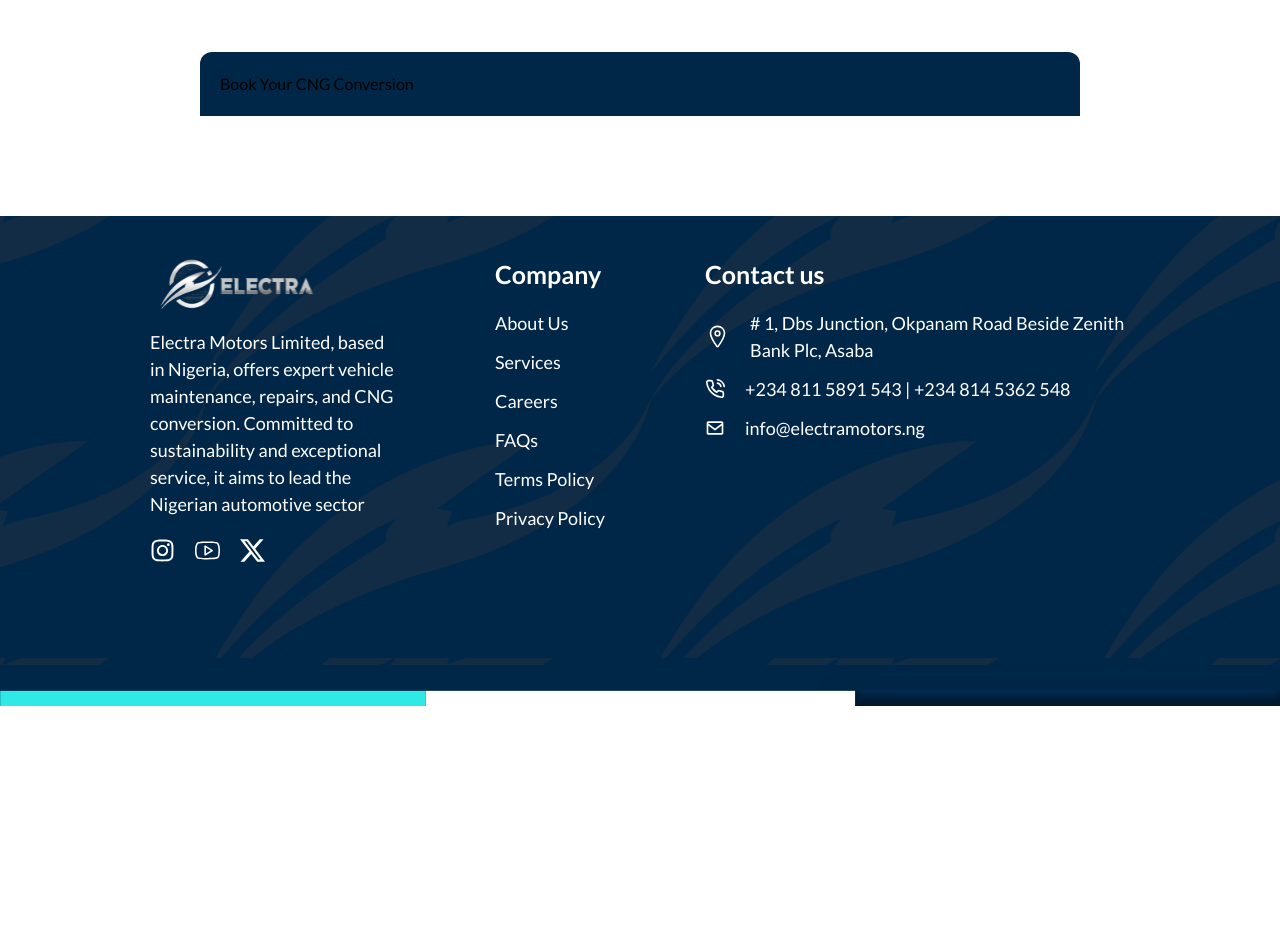
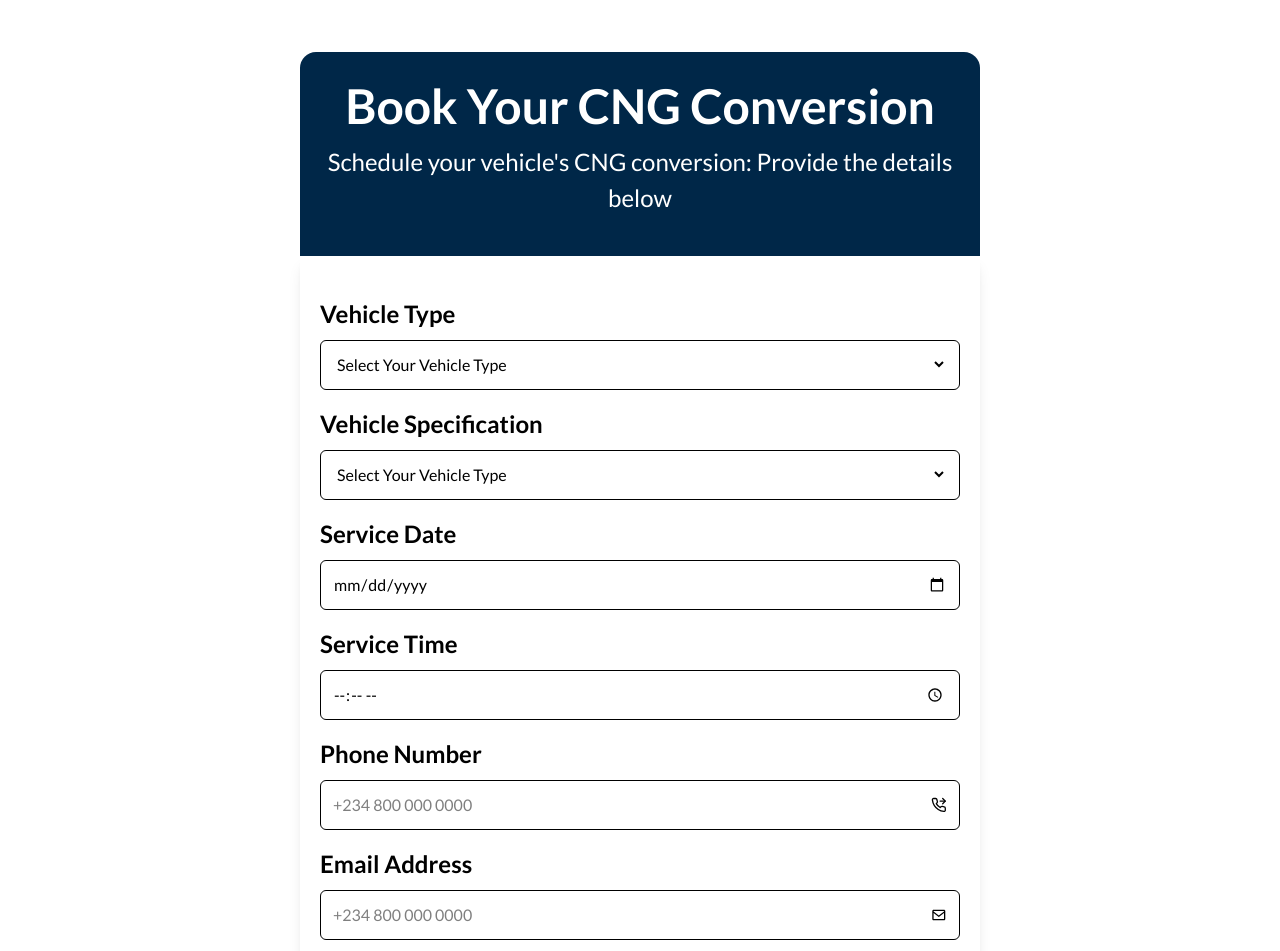
Before and after one commit to annaelowigho/Electra, a React (Vite) app: page /book-now in a window 1280 px wide. Shown: the part 181-1132 px from the top of the page. Before the commit the page ends 887 px from the top, so only its background shows below. Built offline with nearby package versions, Linux system fonts and the light colour scheme; a web font is replaced by a local one.

Commit message:
added book now page

```diff
--- a/src/Pages/BookNow.jsx
+++ b/src/Pages/BookNow.jsx
@@ -1,4 +1,6 @@
 import React from 'react'
+import { LuPhoneForwarded } from "react-icons/lu";
+import { BiEnvelope } from "react-icons/bi";
 
 const BookNow = () => {
   return (
@@ -7,9 +9,67 @@
             <p className='text-[20px] md:text-[24px] font-medium'>
                 Please proceed to make a payment of ₦10,000 to book for the CNG conversion
             </p>
-            <div className='py-[30px] md:py-[50px] px-[20px] md:px-[30px] xl:px-[100px]'>
-                <div className='bg-[#002748] rounded-t-xl p-5'>
-                    <h1>Book Your CNG Conversion</h1>
+            <div className='py-[30px] md:py-[50px] px-[20px] md:px-[30px] xl:px-[200px]'>
+                <div className='bg-[#002748] rounded-t-2xl px-5 py-10'>
+                    <h1 className='text-[28px] text-white text-center font-semibold md:text-[48px] leading-7'>
+                        Book Your CNG Conversion
+                    </h1>
+                    <p className='text-[15px] md:text-[24px] font-medium text-center text-white pt-3 md:pt-6'>
+                        Schedule your vehicle's CNG conversion: Provide the details below
+                    </p>
+                </div>
+                <div className='rounded-b-2xl px-5 py-10 shadow-lg'>
+                    <form action="">
+                        <div className='space-y-4'>
+                            <div className='flex flex-col gap-2 w-full'>
+                                <label htmlFor="" className='text-[18px] md:text-[24px] font-semibold '>Vehicle Type</label>
+                                <div className='rounded-md p-3 font-normal border-1'>
+                                    <select name="" id="" className='w-full outline-none'>
+                                        <option value="">Select Your Vehicle Type</option>
+                                    </select>
+                                </div>
+                            </div>
+                            <div className='flex flex-col gap-2 w-full'>
+                                <label htmlFor="" className='text-[18px] md:text-[24px] font-semibold '>Vehicle Specification</label>
+                                <div className='rounded-md p-3 font-normal border-1'>
+                                    <select name="" id="" className='w-full outline-none'>
+                                        <option value="">Select Your Vehicle Type</option>
+                                    </select>
+                                </div>
+                            </div>
+                            <div className='flex flex-col gap-2 w-full'>
+                                <label htmlFor="" className='text-[18px] md:text-[24px] font-semibold '>Service Date</label>
+                                <div className='rounded-md p-3 font-normal border-1'>
+                                    <input type="date" className='w-full outline-none'/>
+                                </div>
+                            </div>
+                            <div className='flex flex-col gap-2 w-full'>
+                                <label htmlFor="" className='text-[18px] md:text-[24px] font-semibold '>Service Time</label>
+                                <div className='rounded-md p-3 font-normal border-1'>
+                                    <input type="time" className='w-full outline-none'/>
+                                </div>
+                            </div>
+                            <div className='flex flex-col gap-2 w-full'>
+                                <label htmlFor="" className='text-[18px] md:text-[24px] font-semibold '>Phone Number</label>
+                                <div className='rounded-md p-3 font-normal border-1 flex justify-between items-center'>
+                                    <input type="text" className='w-full outline-none' placeholder='+234 800 000 0000'/>
+                                    <LuPhoneForwarded />
+                                </div>
+                            </div>
+                            <div className='flex flex-col gap-2 w-full'>
+                                <label htmlFor="" className='text-[18px] md:text-[24px] font-semibold '>Email Address</label>
+                                <div className='rounded-md p-3 font-normal border-1 flex justify-between items-center'>
+                                    <input type="text" className='w-full outline-none' placeholder='+234 800 000 0000'/>
+                                    <BiEnvelope />
+                                </div>
+                            </div>
+                        </div>
+                        <button className='text-[18px] text-white font-semibold bg-[#002748] w-full rounded-lg cursor-pointer px-6 py-4 text-center
+                        mt-[15px] hover:shadow-lg transition-all duration-500 hover:scale-100 hover:bg-[#2FEAE4] hover:border-[3px]
+                        hover:border-[#002748] hover:text-[#002748]'>
+                            Open Application Form
+                        </button>
+                    </form>
                 </div>
             </div>
         </div>
```
